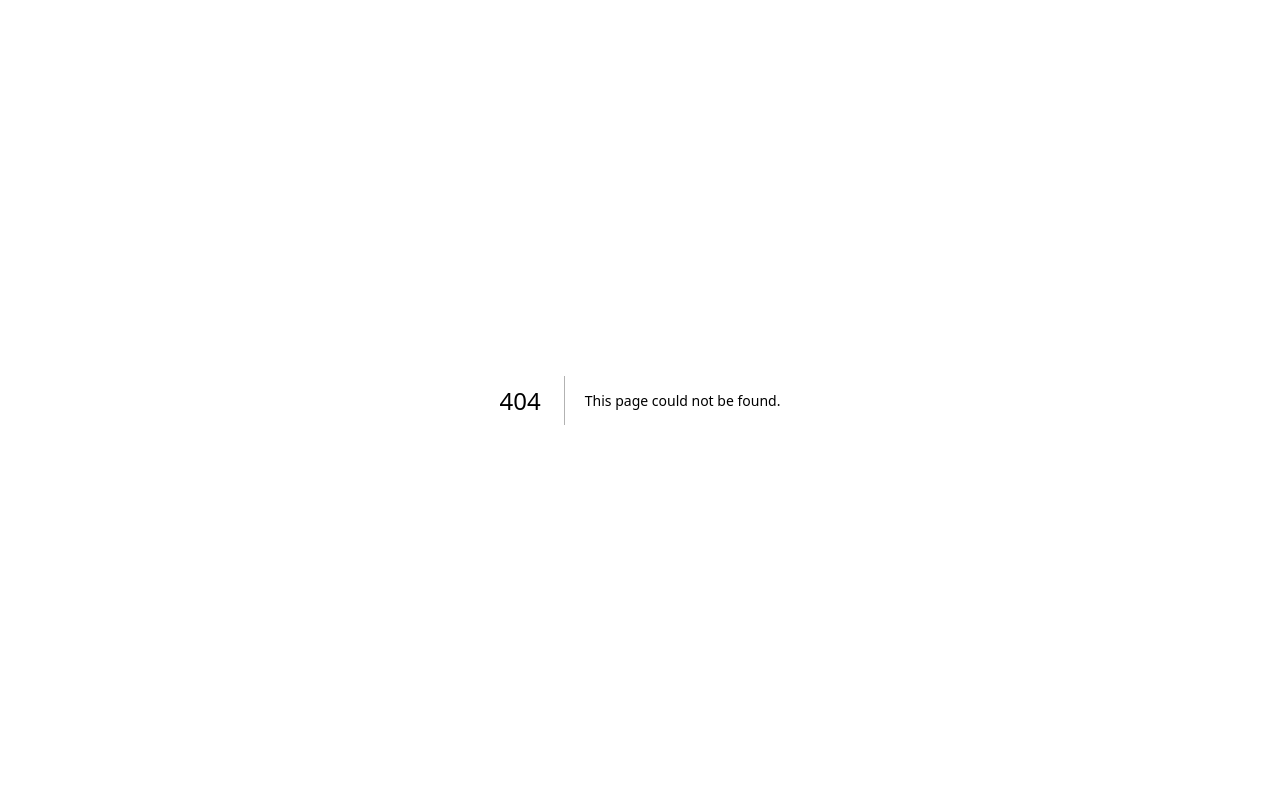
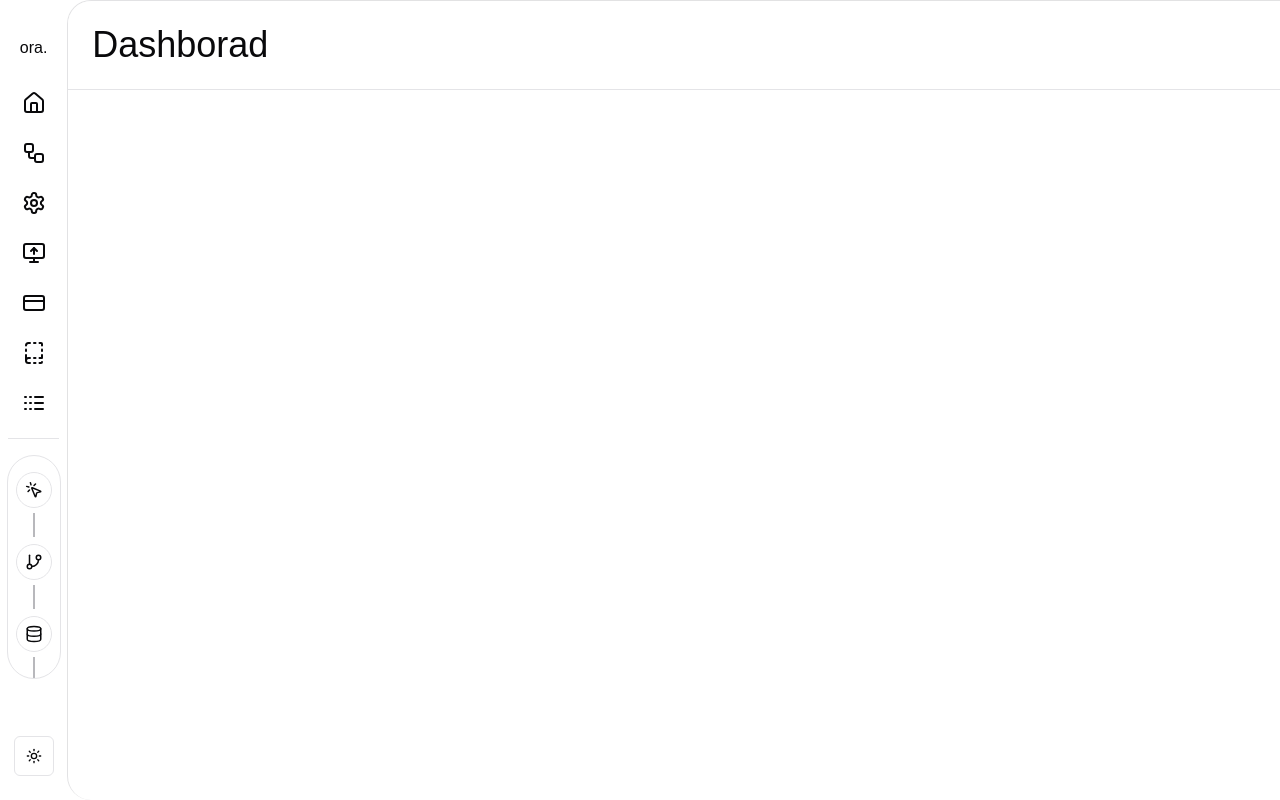
Before and after one commit to Harshalvk/ora, a Next.js app: page /dashboard in a window 1280 px wide. Before the commit this address had no page. Built offline with nearby package versions, Linux system fonts and the light colour scheme.

Commit message:
ADD: Dashboard route

```diff
--- /dev/null
+++ b/src/app/(main)/(pages)/dashboard/page.tsx
@@ -0,0 +1,13 @@
+import React from "react";
+
+type Props = {};
+
+const page = (props: Props) => {
+  return <div className="flex flex-col gap-4 relative">
+  <h1 className="text-4xl sticky top-0 z-10 p-6 bg-background/50 backdrop-blur-lg flex items-center border-b">
+    Dashborad
+  </h1>
+  </div>;
+};
+
+export default page;
--- /dev/null
+++ b/src/app/(main)/(pages)/layout.tsx
@@ -0,0 +1,11 @@
+export default function DashboardLayout({
+  children,
+}: {
+  children: React.ReactNode;
+}) {
+  return (
+    <div className="h-screen border-l-[1px] border-t-[1px] pb-20 rounded-l-3xl border-muted-foreground/20 overflow-scroll">
+      {children}
+    </div>
+  );
+}
--- /dev/null
+++ b/src/app/(main)/layout.tsx
@@ -0,0 +1,14 @@
+import Sidebar from "@/components/Sidebar";
+
+export default function DashboardLayout({
+  children,
+}: {
+  children: React.ReactNode;
+}) {
+  return (
+    <div className="flex overflow-hidden h-screen">
+      <Sidebar/>
+      <div className="w-full">{children}</div>
+    </div>
+  );
+}
```
